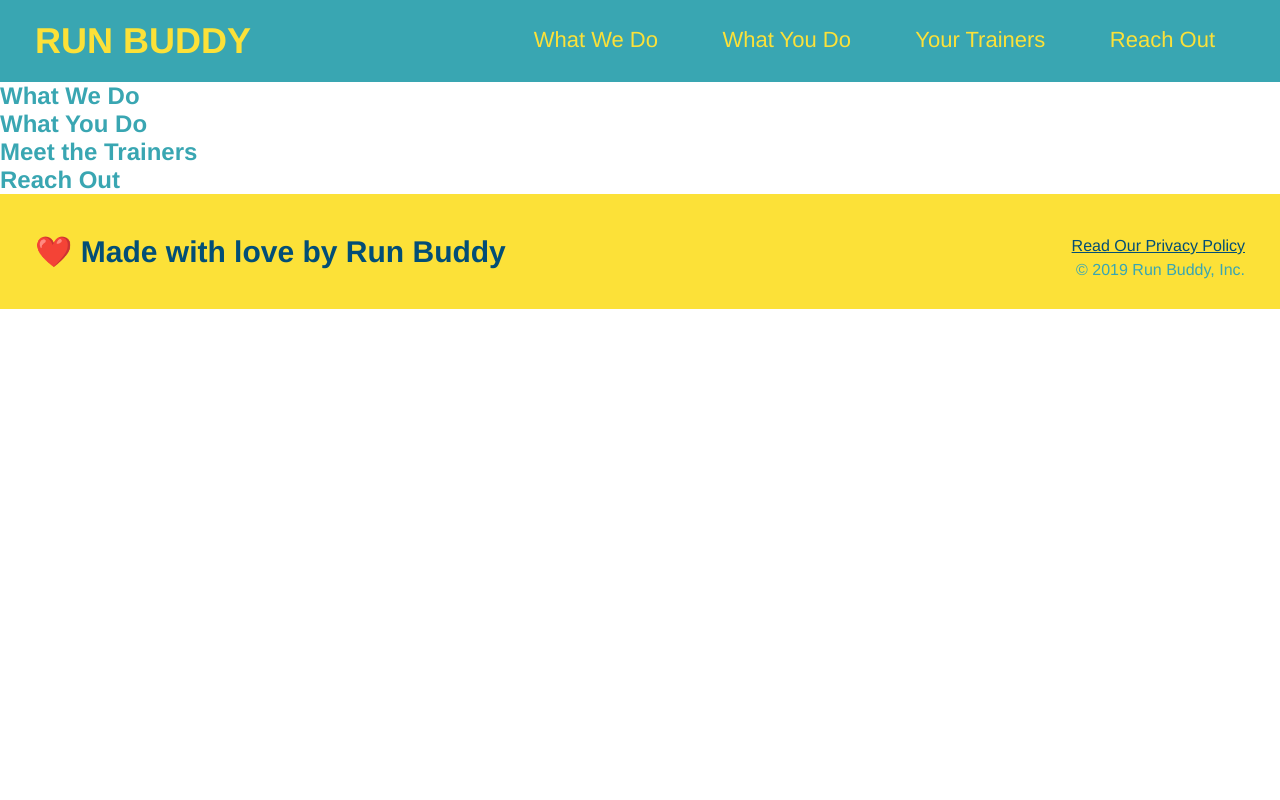
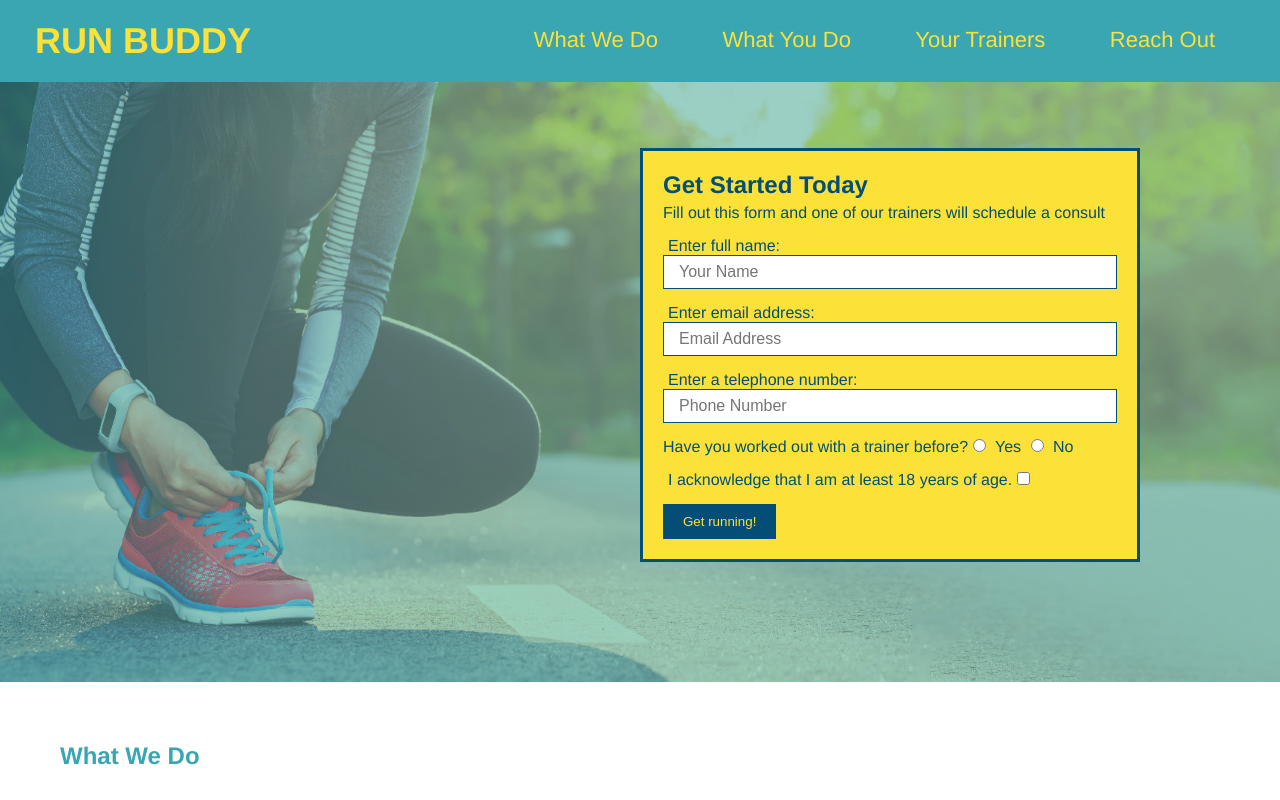
Before and after one commit to bethanyshoun/run-buddy, a plain HTML site: page index.html in a window 1280 px wide. Shown: the top 800 px of the page. Drawn offline with Linux system fonts and the light colour scheme.

Commit message:
style updates for form and hero

```diff
--- a/assets/css/style.css
+++ b/assets/css/style.css
@@ -77,3 +77,61 @@ footer a {
 
     color: #024e76;
 }
+
+section {
+    padding: 60px;
+}
+
+/* Hero Style Start */
+.hero {
+    background-image: url("../images/hero-bg.jpeg");
+    height: 600px;
+    background-size: cover;
+    background-position: center;
+    position: relative;
+}
+
+/* Hero Form */
+.hero-form {
+    background-color: #fce138;
+    padding: 20px;
+    width: 500px;
+    color: #024e76;
+    border: solid 3px #024e76;
+    position: absolute;
+    bottom: 120px;
+    right: 140px;
+}
+
+.hero-form p {
+    margin: 5px 0 15px 0;
+}
+
+.hero-form h3 {
+    margin: 0px;
+    font-size: 24px;
+}
+
+.form-input {
+    border: 1px solid #024e76;
+    display: block;
+    padding: 7px 15px;
+    font-size: 16px;
+    color: #024e76;
+    width: 100%;
+    margin-bottom: 15px;
+}
+.hero-form label {
+    margin: 0 5px;
+}
+
+.hero button {
+    color: #fce138;
+    background-color: #024e76;
+    border: none;
+    padding: 10px 20px;
+    font-size: 16 px;
+}
+/* Hero form end */
+
+/* HERO STYLES END */
--- a/index.html
+++ b/index.html
@@ -44,9 +44,40 @@
         </header>
 
         <!-- hero/jumbotron -->
-        <section>
-
+        <section class="hero">
+            <div class="hero-form">
+                <h3>Get Started Today</h3>
+                <p>Fill out this form and one of our trainers will schedule a consult</p>
+            <!-- Add form element -->
+                <form>
+                    <label for="name">Enter full name:</label>
+                    <input type="text" placeholder="Your Name" name="name" id="name" class= "form-input" />
+                    <label for="email">Enter email address:</label>
+                    <input type="email" placeholder="Email Address" name="email" id="email" class="form-input" />
+                    <label for="phone">Enter a telephone number:</label>
+                    <input type="tel" placeholder="Phone Number" name="phone" id="phone" class="form-input" />
+                <!-- yes/no button-->
+                    <p>
+                    Have you worked out with a trainer before?
+                        <input type="radio" name="trainer-confirm" id="trainer-yes" />
+                        <label for="trainer-yes">Yes</label>
+                        <input type="radio" name="trianer-confirm" id="trainer-no" />
+                        <label for="trainer-no">No</label>
+                    </p>
+                <!-- checkbox -->
+                    <p>
+                        <label>
+                            I acknowledge that I am at least 18 years of age.
+                            <input type="checkbox" name="age-confirm" id="checkbox" />
+                        </label>
+                    </p>
+                    <button type="sbumit">
+                        Get running!
+                    </button>
+                </form>
+            </div>
         </section>
+        <!-- end hero -->
 
         <!-- "what we do" section -->
         <section>
```
Also changed, not shown: assets/images/hero-bg.jpeg (added).
